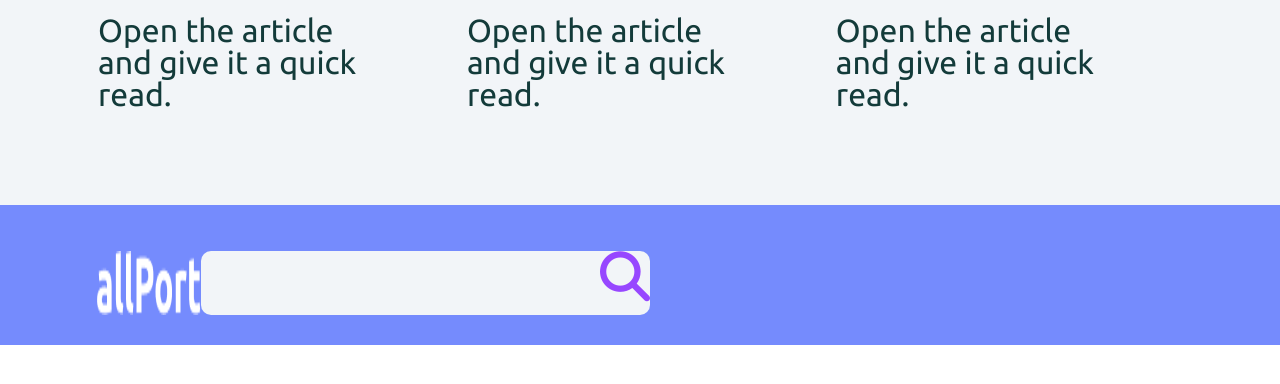
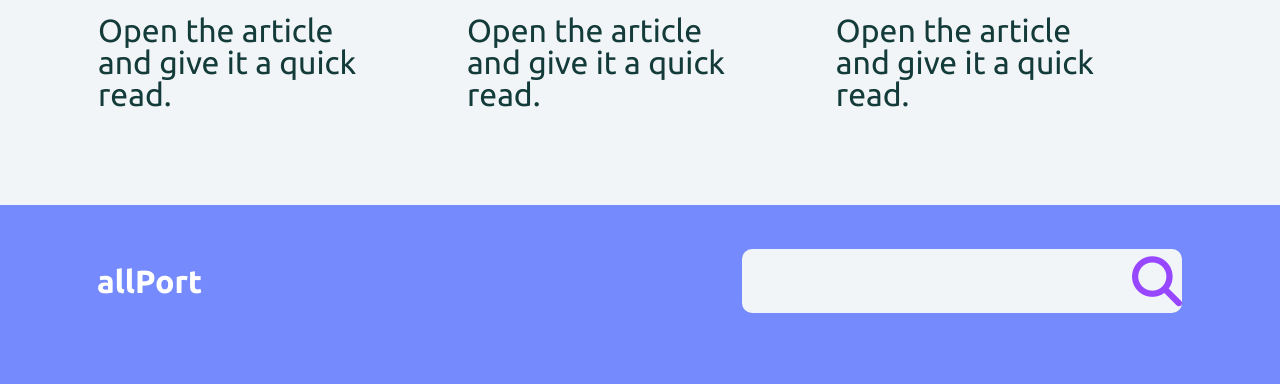
Before and after one commit to GiorgiJamaspishvili/HomeWork6, a plain HTML site: page index.html in a window 1280 px wide. Shown: the part 876-1260 px from the top of the page. Before the commit the page ends 1221 px from the top, so only its background shows below. Drawn offline with Linux system fonts and the light colour scheme.

Commit message:
footer/end

```diff
--- a/css/style.css
+++ b/css/style.css
@@ -29,7 +29,7 @@
 
 
 
-/* CONTANER */
+/* MAIN CONTANER */
 
 .container {
     max-width: 1440px;
@@ -119,31 +119,27 @@ p {
 
 /* FOOTER */
 
-footer {
+footer{
     width: 100%;
+    display: flex;
+    align-items: center;
+    padding: 44px 98px 79px 98px;
+    justify-content: space-between;
     background-color: #758BFD;
-    padding: 46px 98px 30px 97px;
-    display: flex;
-
-
 }
 
 
 
-.search {
-    width: 449px;
+.search{
+    display: flex;
+    color: #9747FF;
+    gap: 91px;
+    font-size: 50px;
+    width: 440px;
     height: 64px;
     background-color: #F2F5F8;
-    display: flex;
+    border-radius: 10px;
     justify-content: flex-end;
-    border-radius: 10px;
-
+    align-items: center;
 
 }
-
-
-.fa-magnifying-glass {
-    color: #9747FF;
-    font-size: 50px;
-
-}
--- a/index.html
+++ b/index.html
@@ -108,10 +108,13 @@
 
 
 
+
             <img src="pics/footer_allport.png" alt="" class="allpic">
 
+            <div class="search">
 
-            <div class="search">
+
+
 
                 <i class="fa-solid fa-magnifying-glass"></i>
 
```
